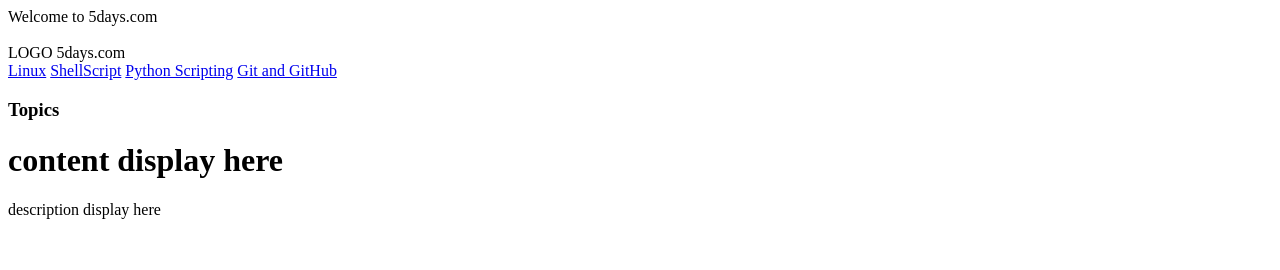
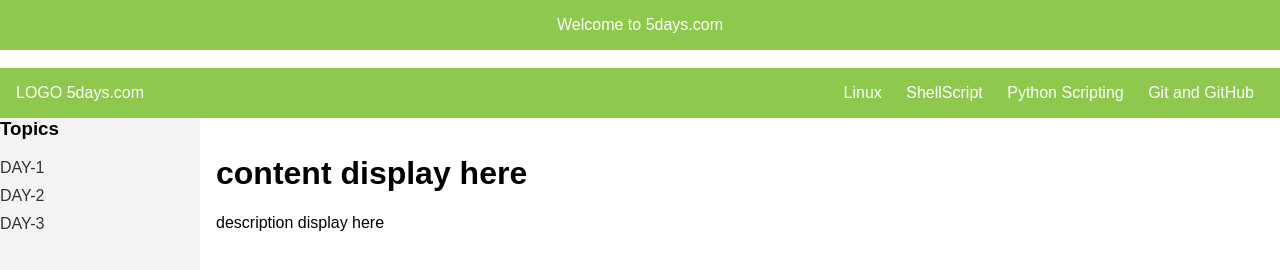
Before and after one commit to VINODHBANDU/5days, a plain HTML site: page index.html in a window 1280 px wide. Drawn offline with Linux system fonts and the light colour scheme; the site is published under a folder, as on GitHub Pages, so addresses that start at the root find nothing.

Commit message:
/ removed in index.html

```diff
--- a/index.html
+++ b/index.html
@@ -4,7 +4,7 @@
     <meta charset="UTF-8">
     <meta name="viewport" content="width=device-width, initial-scale=1.0">
     <title>Sample Website</title>
-    <link rel="stylesheet" href="/styles/style.css">
+    <link rel="stylesheet" href="styles/style.css">
 </head>
 
 <body>
@@ -43,6 +43,6 @@
             <p id="content-description">description display here</p>
         </main>
     </div>
-    <script src="/script/script.js"></script>
+    <script src="script/script.js"></script>
 </body>
 </html>
```
